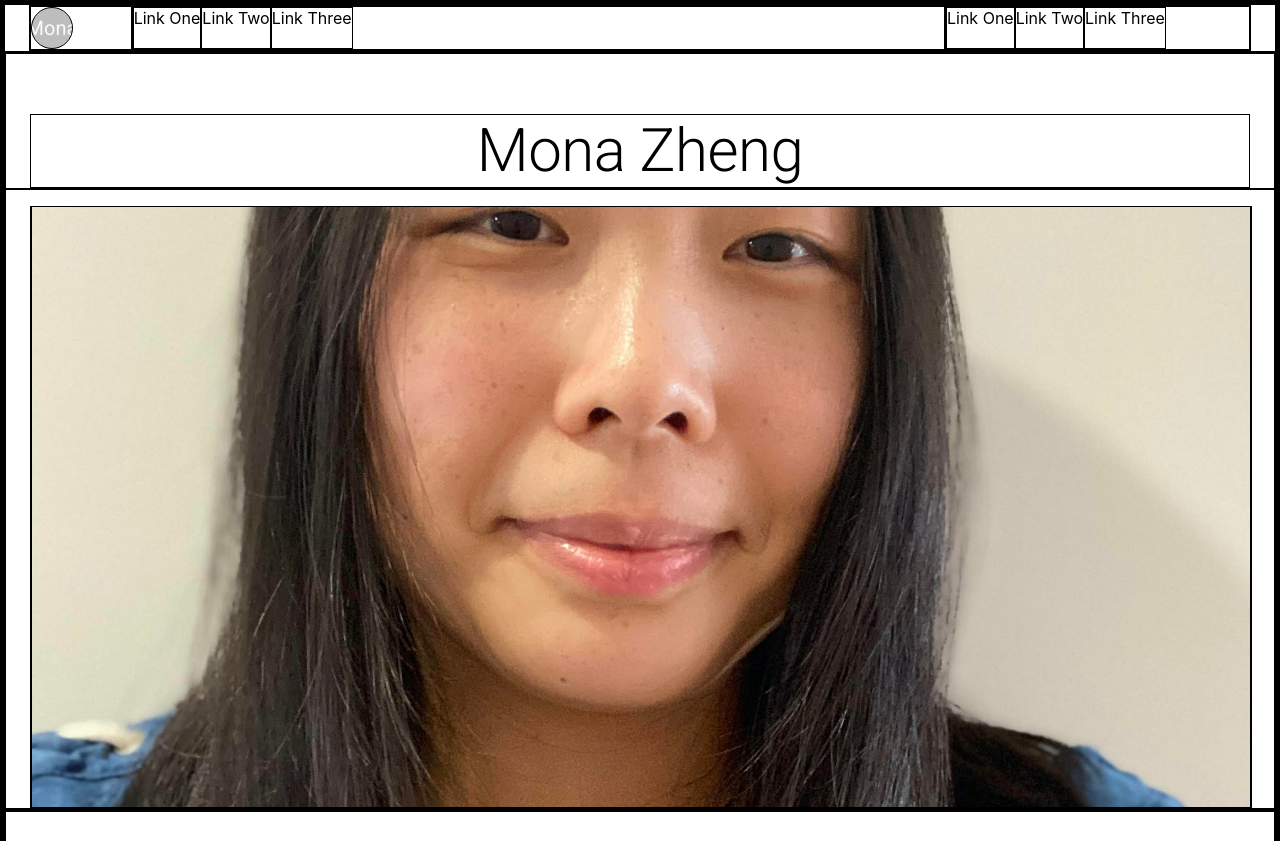
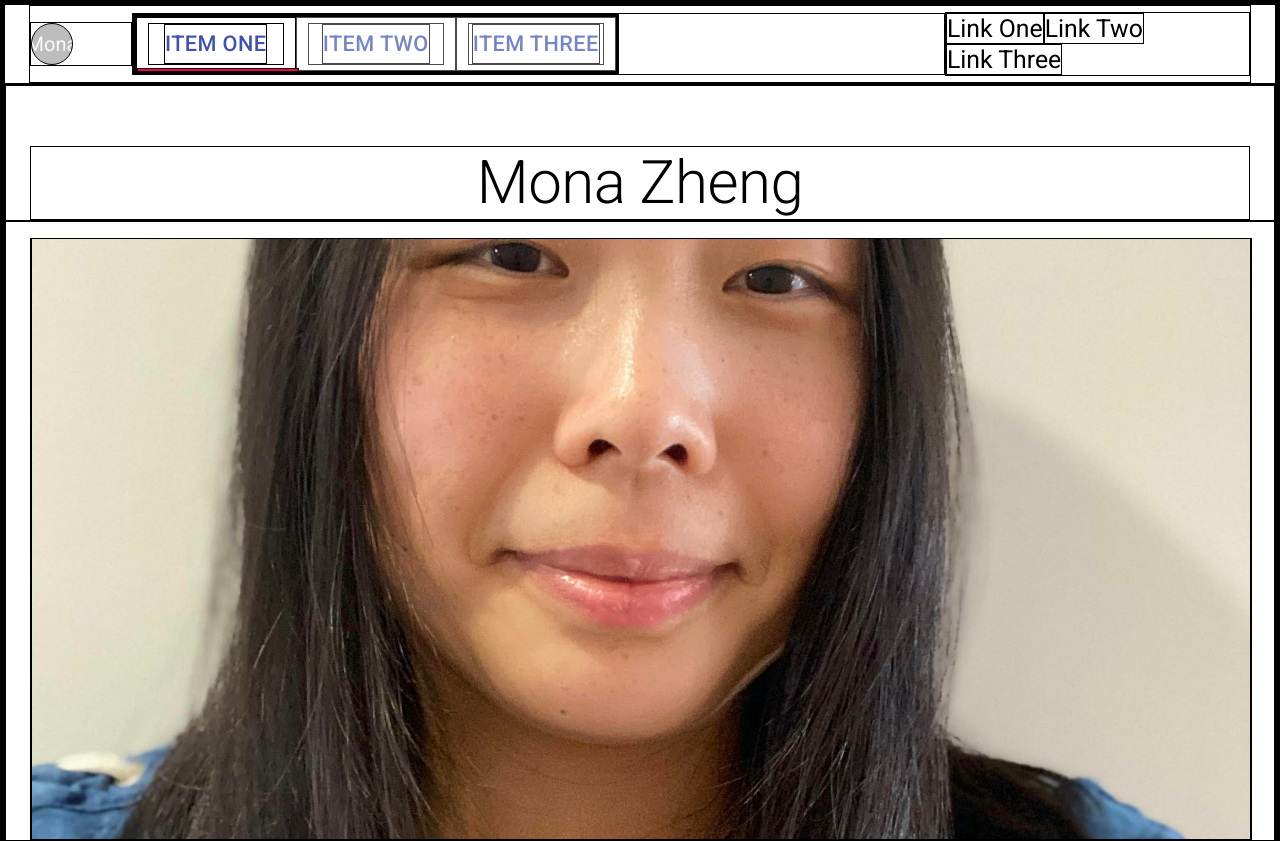
Before and after one commit to catmemberMona/portfolio, a React (Create React App) app: page / in a window 1280 px wide. Shown: the top 841 px of the page. Built offline with nearby package versions, Linux system fonts and the light colour scheme.

Commit message:
changed to make project link tabs increased nav text size centered nav text

```diff
--- a/src/App.js
+++ b/src/App.js
@@ -1,34 +1,68 @@
-import { Grid, makeStyles, Avatar, Typography, Box, Container } from '@material-ui/core';
+import React from 'react'
+import { Grid, makeStyles, Avatar, Typography, Box, Container, Tabs, Tab, Link } from '@material-ui/core';
 // import { mona, linkedin, github } from './Images'
 import mona from './Images/mona.jpeg';
 import linkedin from './Images/linkedin.png';
 import github from './Images/github.png';
 
+
+
+
+function a11yProps(index) {
+  return {
+    id: `simple-tab-${index}`,
+    'aria-controls': `simple-tabpanel-${index}`,
+  };
+}
+
+
+
 function App() {
   const classes = useStyles();
+  const [value, setValue] = React.useState(0);
+
+  const handleChange = (event, newValue) => {
+    setValue(newValue);
+  };
 
   return (
     <div className={classes.root}>
       {/* Navigation Section  */}
-      <Container>
+      <Container className={classes.nav} variant='h1'>
         <Grid
           container
           xs={12}
           direction='row'
-          // alignItems='center'
+          className={classes.navInner}
+          alignItems='center'
         >
           {/* ICON of me */}
-          <Grid item xs={2} lg={1}>
+          <Grid item xs={1} lg={1}>
             <Avatar>Mona</Avatar>
           </Grid>
           {/* List of project links  */}
           <Grid container item xs={8} lg={8}>
-            <Grid item>Link One</Grid>
-            <Grid item>Link Two</Grid>
-            <Grid item>Link Three</Grid>
+            <Tabs
+              value={value}
+              onChange={handleChange}
+              aria-label='simple tabs example'
+            >
+              <Tab
+                label={<Link className={classes.navInner}>Item One</Link>}
+                {...a11yProps(0)}
+              />
+              <Tab
+                label={<Link className={classes.navInner}>Item Two</Link>}
+                {...a11yProps(1)}
+              />
+              <Tab
+                label={<Link className={classes.navInner}>Item Three</Link>}
+                {...a11yProps(2)}
+              />
+            </Tabs>
           </Grid>
           {/* List of external links, linkedin etc  */}
-          <Grid container item xs={2} lg={3}>
+          <Grid container item xs={3} lg={3}>
             <Grid item>Link One</Grid>
             <Grid item>Link Two</Grid>
             <Grid item>Link Three</Grid>
@@ -112,6 +146,15 @@ const useStyles = makeStyles((theme) => ({
     flexGrow: 1,
     // margin: '1em',
   },
+  nav: {
+    minHeight: 70,
+    height: '5em',
+    fontFamily: 'Roboto, sans-serif',
+  },
+  navInner: {
+    height: '100%',
+    fontSize: '1.55em'
+  },
   aboutMe: {
     // backgroundColor: 'rgba(255, 209, 0, 1)',
     // border: '.2px solid rgba(255, 200, 0, .6)',
```
